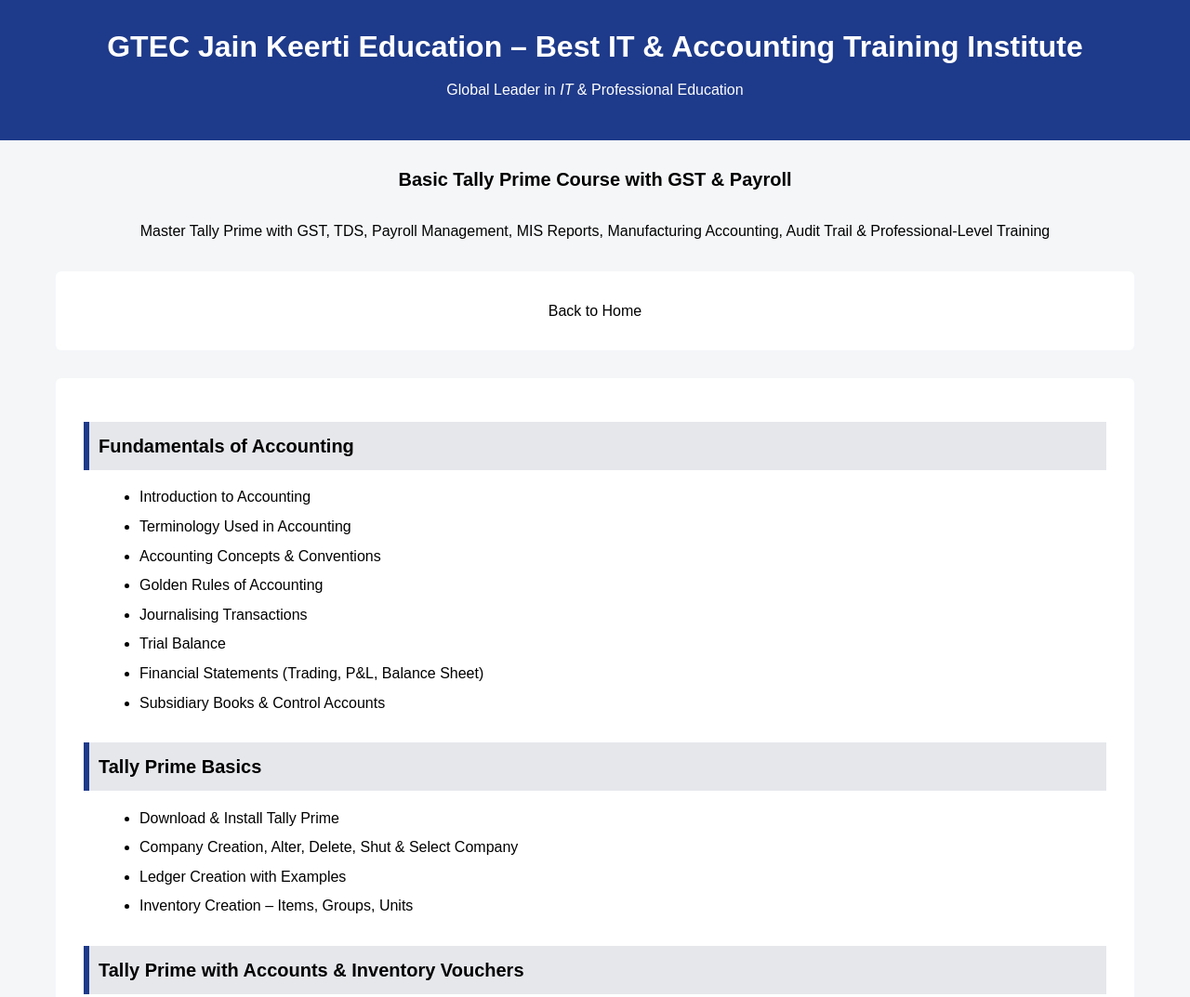
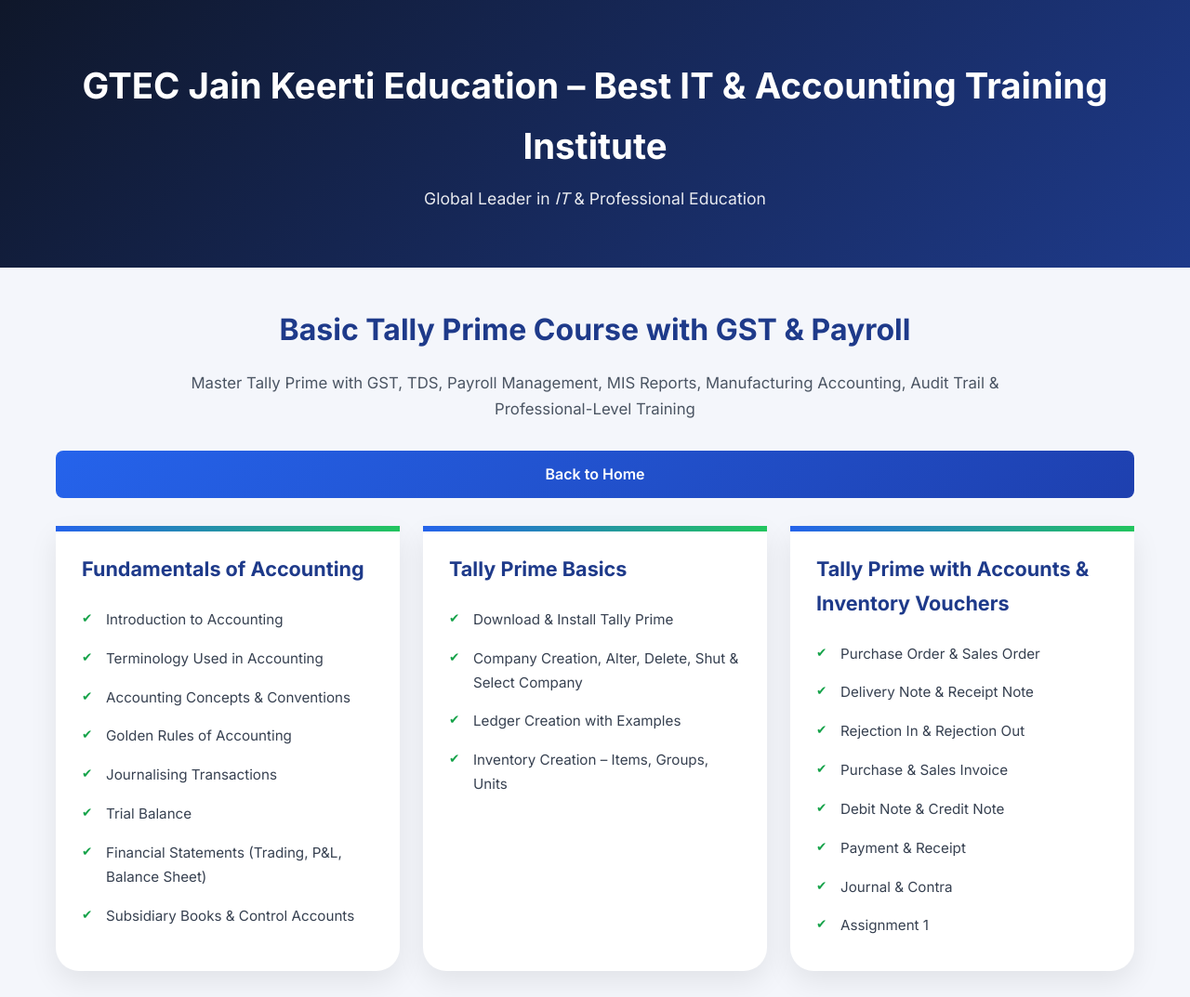
Before and after one commit to advancedtallyprime/adv-tally-prime-notes, a plain HTML site: page basic-tally.html in a window 1280 px wide. Shown: the top 1073 px of the page at 93% size. Drawn offline with Linux system fonts and the light colour scheme.

Commit message:
Update styles.css

```diff
--- a/styles.css
+++ b/styles.css
@@ -1,77 +1,215 @@
+
+/* ===============================
+   Google Font
+================================ */
+@import url('https://fonts.googleapis.com/css2?family=Inter:wght@400;500;600;700&display=swap');
+
+/* ===============================
+   Reset & Base
+================================ */
+* {
+    margin: 0;
+    padding: 0;
+    box-sizing: border-box;
+}
 
 body {
-            font-family: Arial, Helvetica, sans-serif;
-            background-color: #f4f6f8;
-            margin: 0;
-            padding: 0;
-            line-height: 1.6;
-        }
-        a{
-            text-decoration:none;
-            color: black;
+    font-family: 'Inter', sans-serif;
+    background: #f4f6fb;
+    color: #1f2937;
+    line-height: 1.7;
 }
 
-
-        section{
-            text-align: center;
-            h2{
-                border: none;
-            }
-        }
-
+/* ===============================
+   Header
+================================ */
 header {
-            background: #1e3a8a;
-            color: #fff;
-            padding: 25px;
+    background: linear-gradient(135deg, #0f172a, #1e3a8a);
+    color: #ffffff;
+    padding: 60px 20px;
     text-align: center;
 }
 
 header h1 {
-            margin: 0;
-            font-size: 32px;
+    font-size: 2.4rem;
+    font-weight: 700;
+    margin-bottom: 8px;
 }
 
-        header p {
-            margin-top: 8px;
-            font-size: 16px;
+header .tagline {
+    font-size: 1.1rem;
+    opacity: 0.9;
 }
 
-        .container {
-            width: 90%;
-            max-width: 1100px;
-            margin: 30px auto;
-            background: #fff;
-            padding: 30px;
-            border-radius: 6px;
+/* ===============================
+   Intro Section
+================================ */
+section {
+    max-width: 1000px;
+    margin: 40px auto 20px;
+    padding: 0 20px;
+    text-align: center;
 }
 
-        h2 {
-            background: #e5e7eb;
-            padding: 10px;
-            border-left: 6px solid #1e3a8a;
-            font-size: 20px;
+section h2 {
+    font-size: 2rem;
+    color: #1e3a8a;
+    margin-bottom: 15px;
 }
 
-        ul {
-            margin: 15px 0 30px 20px;
+section p {
+    font-size: 1.05rem;
+    color: #4b5563;
 }
 
-        ul li {
-            margin-bottom: 6px;
+/* ===============================
+   Container
+================================ */
+.container {
+    max-width: 1200px;
+    margin: 30px auto;
+    padding: 0 20px;
 }
 
-        .back-home {
+/* ===============================
+   Button
+================================ */
+.btn {
     display: inline-block;
-            margin-bottom: 20px;
+    padding: 12px 26px;
+    background: linear-gradient(135deg, #2563eb, #1e40af);
+    color: #ffffff;
     text-decoration: none;
-            color: #1e3a8a;
-            font-weight: bold;
+    font-weight: 600;
+    border-radius: 8px;
+    transition: all 0.3s ease;
 }
 
+.btn:hover {
+    transform: translateY(-3px);
+    background: linear-gradient(135deg, #1e40af, #2563eb);
+}
+
+/* ===============================
+   Modules Grid
+================================ */
+.container:not(:first-child) {
+    display: grid;
+    grid-template-columns: repeat(auto-fit, minmax(320px, 1fr));
+    gap: 25px;
+}
+
+/* ===============================
+   Module Card
+================================ */
+.module {
+    background: #ffffff;
+    border-radius: 0 0 25px 25px;
+    padding: 28px;
+    box-shadow: 0 12px 30px rgba(0, 0, 0, 0.08);
+    position: relative;
+    transition: all 0.3s ease;
+}
+
+.module::before {
+    content: "";
+    position: absolute;
+    top: 0;
+    left: 0;
+    height: 6px;
+    width: 100%;
+    background: linear-gradient(90deg, #2563eb, #22c55e);
+}
+
+.module:hover {
+    transform: translateY(-6px);
+    box-shadow: 0 18px 45px rgba(0, 0, 0, 0.12);
+}
+
+/* ===============================
+   Module Heading
+================================ */
+.module h2 {
+    font-size: 1.35rem;
+    margin-bottom: 15px;
+    color: #1e3a8a;
+}
+
+/* ===============================
+   Module Lists
+================================ */
+.module ul {
+    list-style: none;
+    padding-left: 0;
+}
+
+.module li {
+    padding: 8px 0 8px 26px;
+    position: relative;
+    font-size: 0.95rem;
+    color: #374151;
+}
+
+/* Check Icon */
+.module li::before {
+    content: "✔";
+    position: absolute;
+    left: 0;
+    color: #16a34a;
+    font-size: 0.85rem;
+}
+
+/* ===============================
+   Links inside modules
+================================ */
+.module a {
+    text-decoration: none;
+    color: inherit;
+}
+
+.module a li {
+    transition: all 0.25s ease;
+}
+
+.module a li:hover {
+    color: #1d4ed8;
+    padding-left: 32px;
+}
+
+/* ===============================
+   Footer
+================================ */
 footer {
-            background: #111827;
-            color: #fff;
+    background: #0f172a;
+    color: #e5e7eb;
     text-align: center;
-            padding: 15px;
-            font-size: 14px;
+    padding: 30px 15px;
+    margin-top: 60px;
 }
+
+footer p {
+    font-size: 0.95rem;
+}
+
+footer .small {
+    font-size: 0.8rem;
+    opacity: 0.75;
+    margin-top: 6px;
+}
+
+/* ===============================
+   Responsive
+================================ */
+@media (max-width: 768px) {
+    header h1 {
+        font-size: 2rem;
+    }
+
+    section h2 {
+        font-size: 1.6rem;
+    }
+
+    .module {
+        padding: 22px;
+    }
+}
```
Lines whose indentation alone changed are shown as unchanged.
